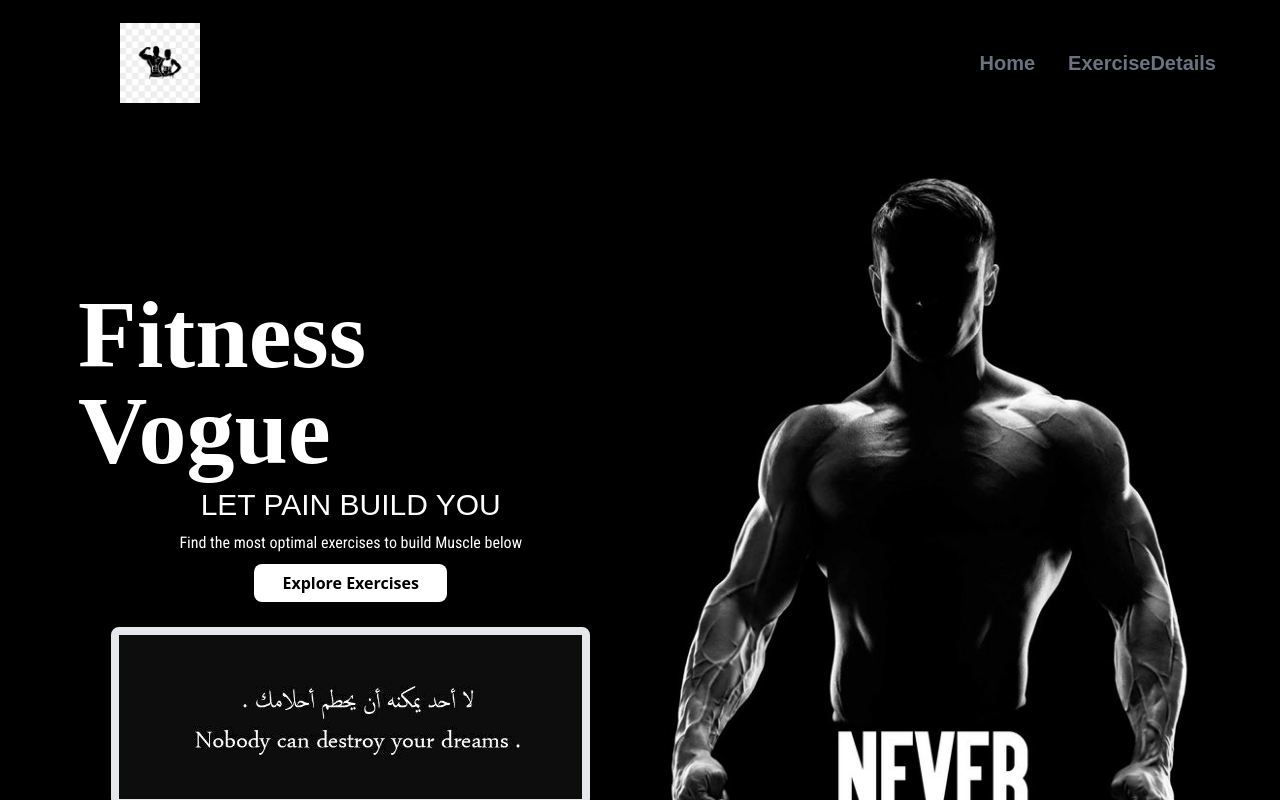
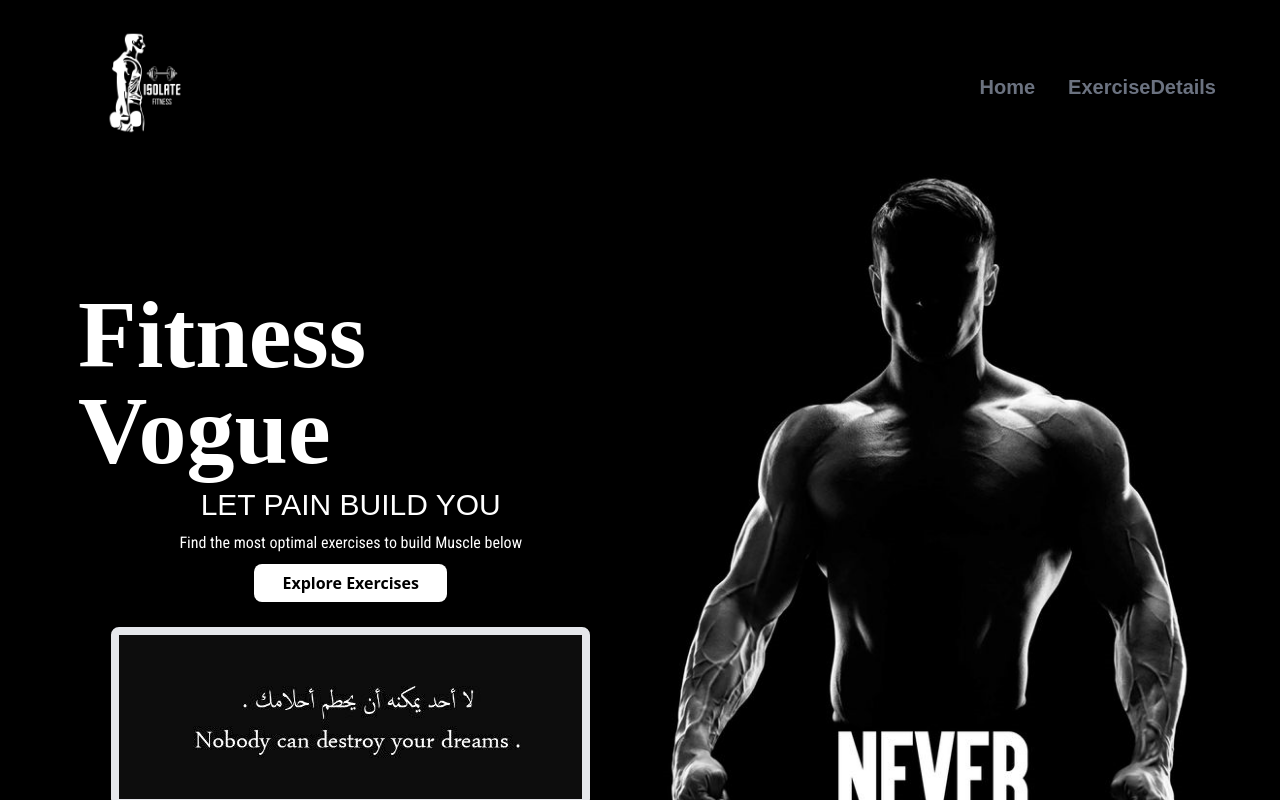
Before and after one commit to amsamuels/gymapp, a React (Vite) app: page / in a window 1280 px wide. Shown: the top 800 px of the page. Built offline with nearby package versions, Linux system fonts and the light colour scheme; no server answers; a web font is replaced by a local one.

Commit message:
Final Changes

```diff
--- a/package.json
+++ b/package.json
@@ -18,7 +18,8 @@
     "react-dom": "^18.0.0",
     "react-horizontal-scrolling-menu": "^3.1.0",
     "react-loader-spinner": "^5.1.5",
-    "react-router-dom": "^6.3.0"
+    "react-router-dom": "^6.3.0",
+    "tailwind-scrollbar-hide": "^1.1.7"
   },
   "devDependencies": {
     "@types/react": "^18.0.0",
--- a/src/Components/Navbar.jsx
+++ b/src/Components/Navbar.jsx
@@ -13,14 +13,14 @@ export const Navbar = () => {
 	const [burger, setBurger] = useState(false);
 	const handleClick = () => setBurger(!burger);
 	return (
-		<div className="fixed w-full h-[150px] md:h-[125px] z-10 sm:px-16  py-4 flex justify-center items-center shadow-none bg-black">
-			<div className="flex items-center w-full md:flex-row flex-col justify-between md:pl-10 ">
-				<div className="relative item-center m-4">
+		<div className="fixed w-full h-[125px] z-10 sm:px-16 px-6 py-4 flex justify-center items-center shadow-none bg-black">
+			<div className="flex items-center w-full md:flex-row flex-col justify-between pt-12">
+				<div className="relative items-center m-4">
 					<Link to="/" className="">
 						<img
-							src={images.gym}
+							src={images.Logo}
 							alt="Logo"
-							className=" w-20 h-18 md:w-22 md:h-22"
+							className=" w-20 h-18 md:w-full md:h-28"
 						/>
 					</Link>
 				</div>
@@ -36,7 +36,7 @@ export const Navbar = () => {
 					</Stack>
 				</div>
 				<div
-					className="md:hidden  items-center  mt-2 mb-4 text-zinc-400"
+					className="md:hidden  items-center mt-2 mb-4 text-zinc-400"
 					onClick={handleClick}
 				>
 					{!burger ? (
@@ -47,25 +47,30 @@ export const Navbar = () => {
 				</div>
 				<ul
 					className={
-						!burger ? "hidden" : " flex flex-col bg-zinc-900 w-full py-6 px-10 "
+						!burger ? "hidden" : "rounded-md bg-zinc-900 w-[310px] py-4 px-4"
 					}
 				>
 					<motion.div
 						whileInView={{ y: [100, 0] }}
 						transition={{ duration: 1.5, ease: "easeOut" }}
-						className="flex flex-col justify-center items-center py-10 text-gray-600 bg-blend-lighten font-bold m-4 "
+						className="flex flex-col justify-center items-center py-4 text-white bg-blend-lighten m-2"
 					>
+						<Link to="/" className="">
+							<img
+								src={images.Logo}
+								alt="Logo"
+								className="rounded-md m-2 justify-center w-[70px] h-[70px]"
+							/>
+						</Link>
 						<Link
 							to="/"
-							className="p-4
-			  rounded-lg hover:bg-gray-400 text-xl font-bold font-nav"
+							className="p-4 rounded-lg hover:bg-gray-400 text-xl  font-hero"
 						>
 							Home
 						</Link>
 						<Link
 							to="/exercise/:id"
-							className="p-4
-			  rounded-lg hover:bg-gray-400 text-xl font-bold font-nav"
+							className="p-4 rounded-lg hover:bg-gray-400 text-xl font-hero"
 						>
 							ExerciseDetails
 						</Link>
--- a/tailwind.config.js
+++ b/tailwind.config.js
@@ -9,5 +9,5 @@ module.exports = {
 			header: ["Roboto Condensed", "sans-serif"],
 		},
 	},
-  plugins: [],
+	plugins: [require("tailwind-scrollbar-hide")],
 };
```
Also changed, not shown: src/constants/images.js (+11 -1 lines), src/assets/Logo.png (added), 1 other file (tests, documents, lock files or other folders). Lines whose indentation alone changed are shown as unchanged.
